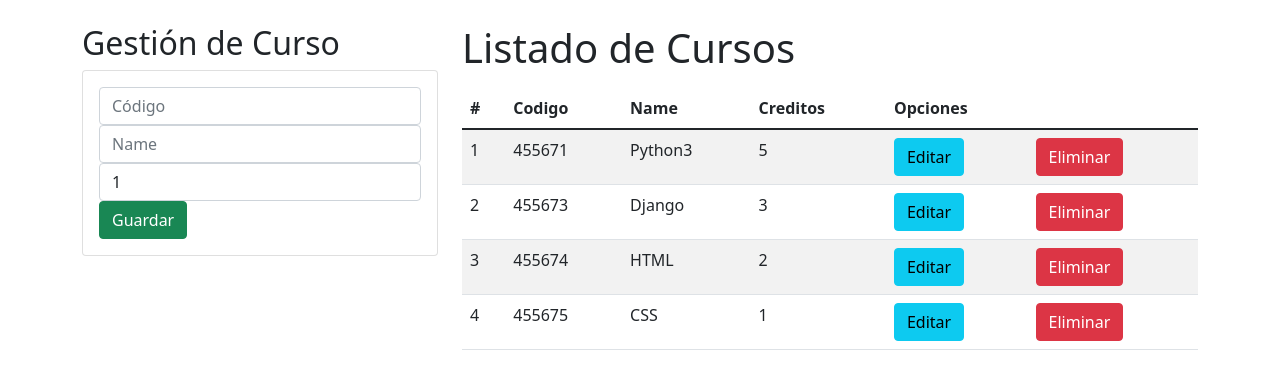
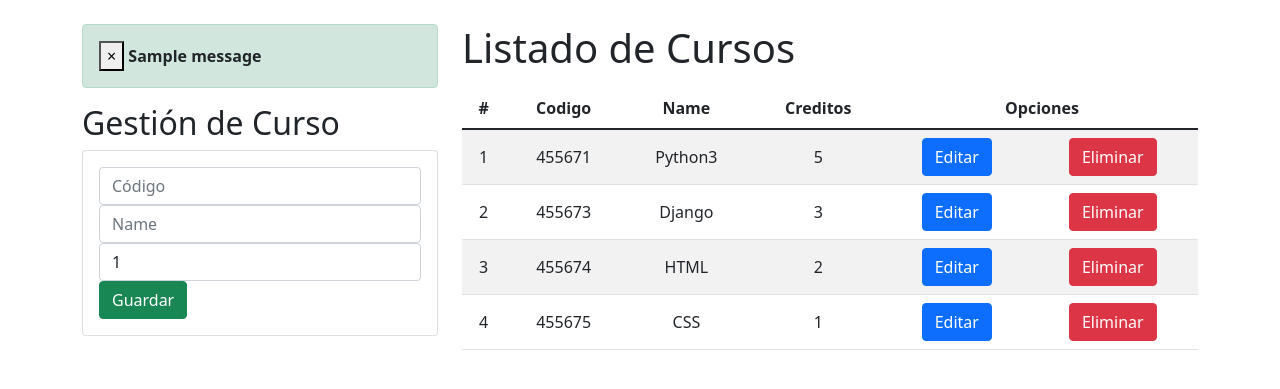
Before and after one commit to gabikohen/Crud-Universidad, a Django app: template Aplicaciones/Academico/templates/gestionCursos.html in a window 1280 px wide. Shown: the part 56-445 px from the top of the page. Run offline with Django 3.2, Linux system fonts and the light colour scheme; the template is opened without the code that fills it: values that come from a table or form of the project are taken from there, others are empty; data comes from the database, SQL or seed files in the repository; both versions use the stored data as it was after the commit; one stand-in notice (Sample message) is shown; parts of the project's set-up code (start-up, migrations or seed data) failed here and were passed over.

Commit message:
crud termiando

```diff
--- /dev/null
+++ b/Aplicaciones/Academico/static/css/gestionCursos.css
@@ -0,0 +1,7 @@
+
+
+th,
+td {
+  text-align: center;
+  vertical-align: middle;
+}
--- /dev/null
+++ b/Aplicaciones/Academico/static/js/gestionCursos.js
@@ -0,0 +1,12 @@
+(function () {
+  const btnEliminacion = document.querySelectorAll(".btnEliminacion");
+
+  btnEliminacion.forEach((btn) => {
+    btn.addEventListener("click", (e) => {
+      const confirmacion = confirm("¿Seguro de eliminar el curso?");
+      if (!confirmacion) {
+        e.preventDefault();
+      }
+    });
+  });
+})();
--- a/Aplicaciones/Academico/templates/base.html
+++ b/Aplicaciones/Academico/templates/base.html
@@ -1,6 +1,7 @@
 <!DOCTYPE html>
 <html lang="en">
   <head>
+    {% load static %}
     <meta charset="UTF-8" />
     <meta http-equiv="X-UA-Compatible" content="IE=edge" />
     <meta name="viewport" content="width=device-width, initial-scale=1.0" />
@@ -11,6 +12,7 @@
       integrity="sha384-1BmE4kWBq78iYhFldvKuhfTAU6auU8tT94WrHftjDbrCEXSU1oBoqyl2QvZ6jIW3"
       crossorigin="anonymous"
     />
+    <link rel="stylesheet" href="{% static 'css/gestionCursos.css' %}">
   </head>
   <body>
  <nav class="navbar navbar-expand-lg navbar-light bg-info">
@@ -34,5 +36,6 @@
 <script src="https://cdn.jsdelivr.net/npm/bootstrap@4.5.3/dist/js/bootstrap.min.js"
     integrity="sha384-w1Q4orYjBQndcko6MimVbzY0tgp4pWB4lZ7lr30WKz0vr/aWKhXdBNmNb5D92v7s" crossorigin="anonymous">
 </script>
+<script src="{% static 'js/gestionCursos.js' %}"></script>
   </body>
 </html>
--- a/Aplicaciones/Academico/templates/gestionCursos.html
+++ b/Aplicaciones/Academico/templates/gestionCursos.html
@@ -5,7 +5,14 @@
 
 <div class="row">
   <div class="col-sm-12 col-md-6 col-lg-8 col-xl-4">
-
+    {% if messages %}
+        {% for message in messages %}
+        <div class="alert alert-dismissible alert-success">
+            <button type="button" class="close" data-dismiss="alert">&times;</button>
+            <strong class="text-dark">{{ message }}</strong>
+        </div>
+        {% endfor %}
+        {% endif %}
     <h2>Gestión de Curso</h2>
     <div class="card">
       <div class="card-body">
@@ -48,8 +55,8 @@
           <td>{{c.codigo}}</td>
           <td>{{c.name}}</td>
           <td>{{c.creditos}}</td>
-          <td><a href="editarCurso/{{c.codigo}}" class="btn btn-info">Editar</a></td>
-          <td><a href="deleteCurso/{{c.codigo}}" class="btn btn-danger">Eliminar</a></td>
+          <td><a href="editarCurso/{{c.codigo}}" class="btn btn-primary">Editar</a></td>
+          <td><a href="deleteCurso/{{c.codigo}}" class="btn btn-danger btnEliminacion">Eliminar</a></td>
       </tr>
 
          {% endfor %}
--- a/Universidad/settings.py
+++ b/Universidad/settings.py
@@ -20,7 +20,7 @@ BASE_DIR = Path(__file__).resolve().parent.parent
 # See https://docs.djangoproject.com/en/3.1/howto/deployment/checklist/
 
 # SECURITY WARNING: keep the secret key used in production secret!
-""" SECRET_KEY =  """
+SECRET_KEY ='g&h@85pm78dfruebykd4ck&6k0qdarrdl@mo87ol!j7wnp_x@i'
 
 # SECURITY WARNING: don't run with debug turned on in production!
 DEBUG = True
```
Also changed, not shown: Aplicaciones/Academico/templates/editarCurso.html (+5 -5 lines), Aplicaciones/Academico/views.py (+19 -6 lines), Universidad.db.
